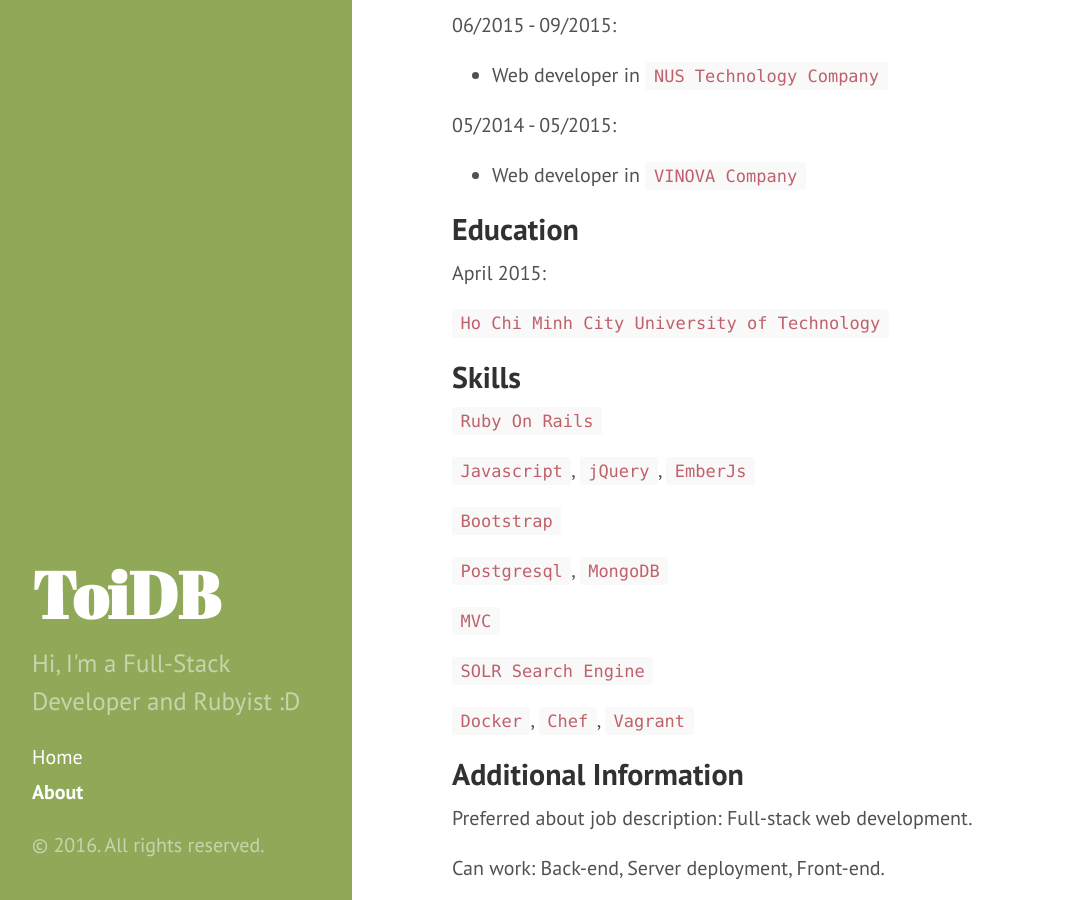
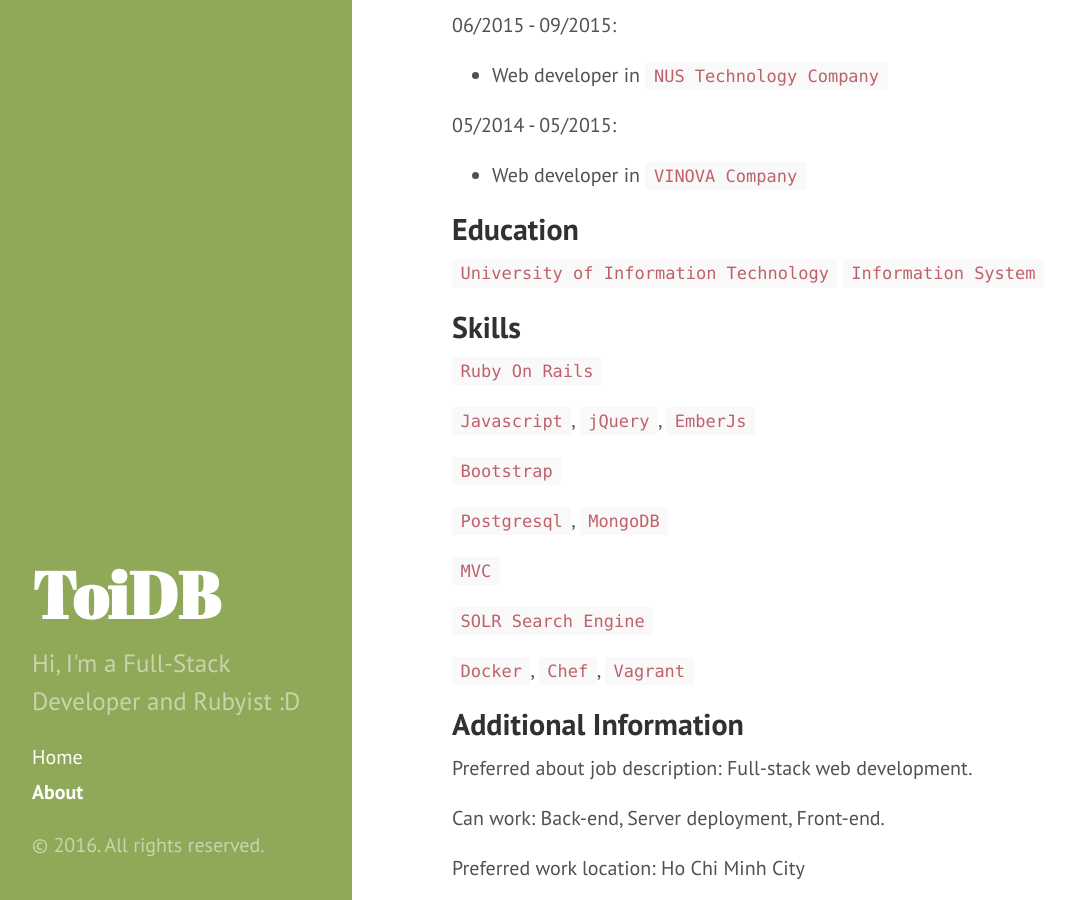
Before and after one commit to toidang92/toidang92.github.io, a Jekyll site: the page built from about.md, in a window 1280 px wide and 900 px high, scrolled down 435 px. Shown: the whole window, without its empty margins (8-1074 px from the left). Built offline with Jekyll 4.4.1, drawn with Linux system fonts in a browser that asks for light colours.

Commit message:
Update content for about page

```diff
--- a/about.md
+++ b/about.md
@@ -25,9 +25,8 @@ title: About
 
 ## Education
 
-April 2015:
-
-`Ho Chi Minh City University of Technology`
+`University of Information Technology`
+`Information System`
 
 ## Skills
 
```
